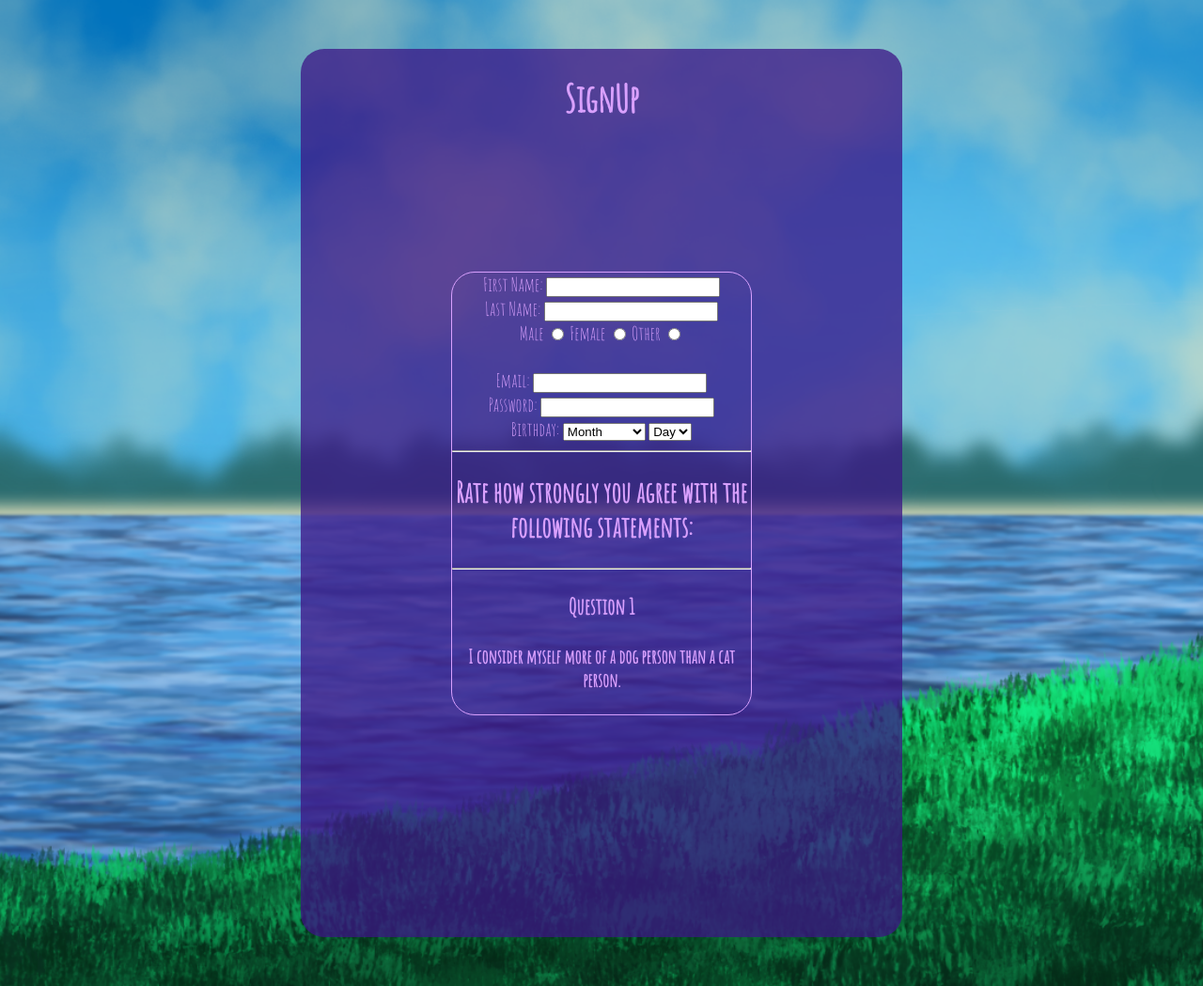
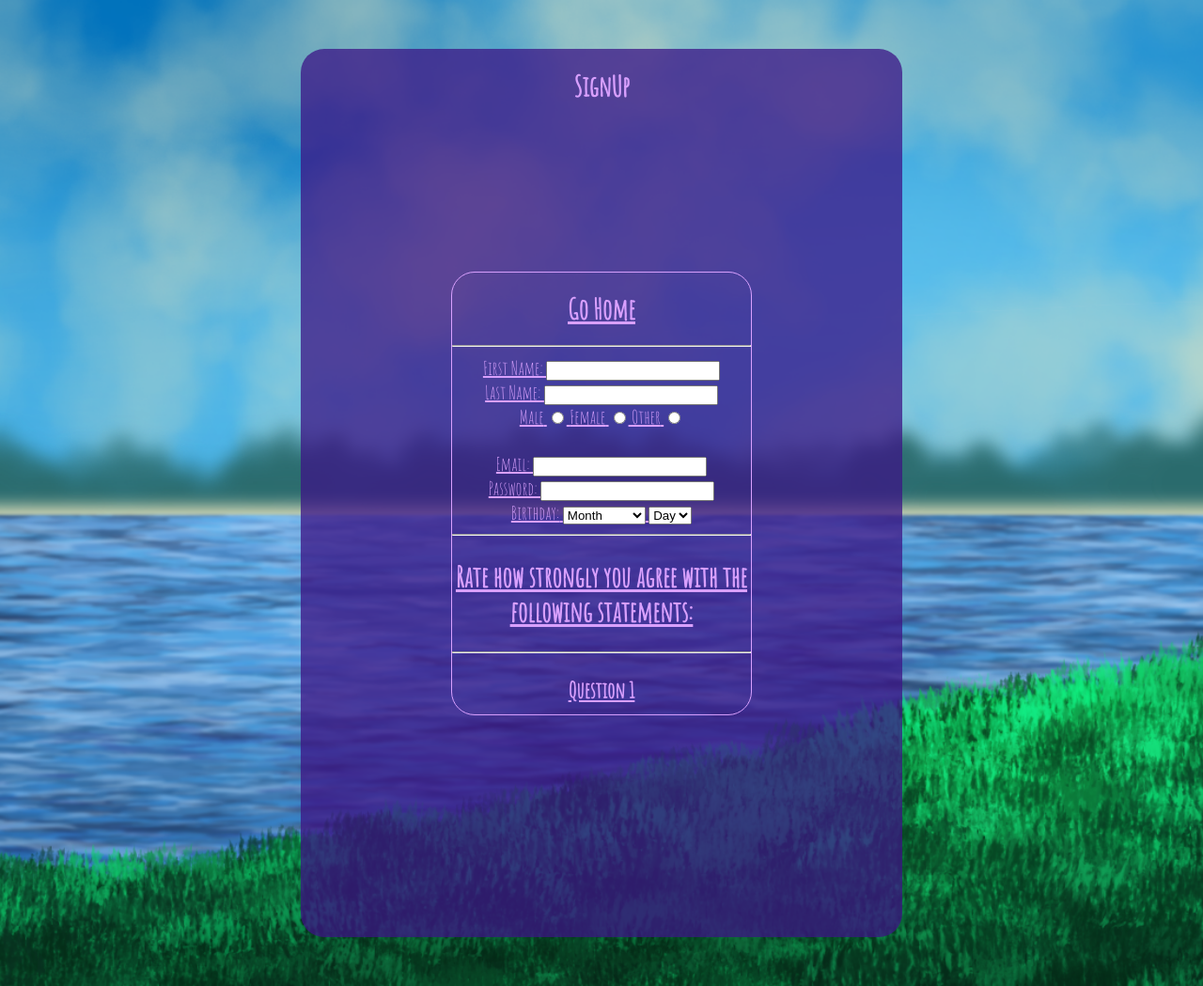
Before and after one commit to MousehMakes/Project3, a web app: file signup.html in a window 1280 px wide. Shown: the whole page at 94% size. Run offline with its HTML, style and script files only (its server is not run), Linux system fonts and the light colour scheme; some libraries are stand-ins or nearby versions.

Commit message:
added 'go home' buttons to pages

```diff
--- a/assets/css/style.css
+++ b/assets/css/style.css
@@ -2,6 +2,10 @@ html{
     width: 100%;
     height: 100%;
     margin: 0;
+}
+
+h1 {
+    font-size: 30px;
 }
 
 body {
@@ -117,7 +121,6 @@ a {
     right: 0%;
     bottom: 0%;
     margin: auto;
-    vertical-align: middle;
     overflow: scroll;
     border: 1px solid #D9A0FE;
     border-radius: 25px;
--- a/login.html
+++ b/login.html
@@ -33,6 +33,9 @@
         </label>
         <br>
         <button type="submit">Login</button>
+        <br>
+        <hr>
+        <h1><a href="index.html">Go Home</a></h1>
       </div>
     </div>
   </div>
--- a/signup.html
+++ b/signup.html
@@ -19,6 +19,8 @@
     <div class="signupContent">
       <div class="innerSignupContent">
 
+        <h1><a href="index.html">Go Home</h1></b>
+          <hr>
         <form>
           <label for="first">First Name: </label>
           <input name="first" id="first" type="text" placeholder="" required>
@@ -223,8 +225,6 @@
             <input type="submit" value="Submit" />
           </div>
         </form>
-
-
       </div>
     </div>
   </div>
```
